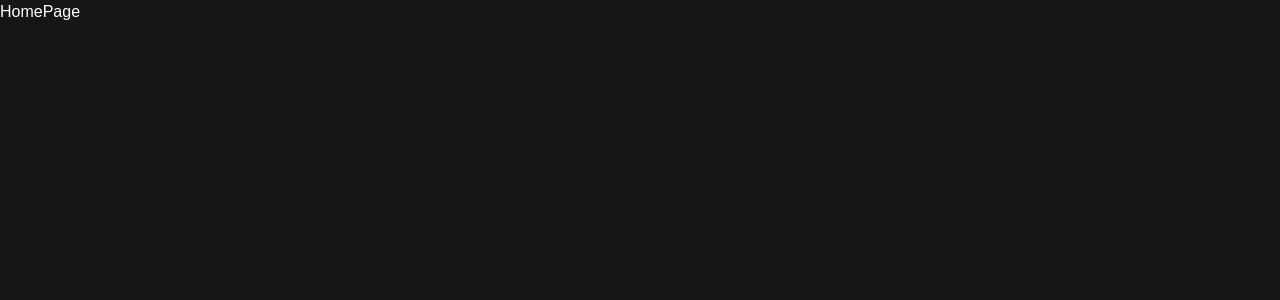
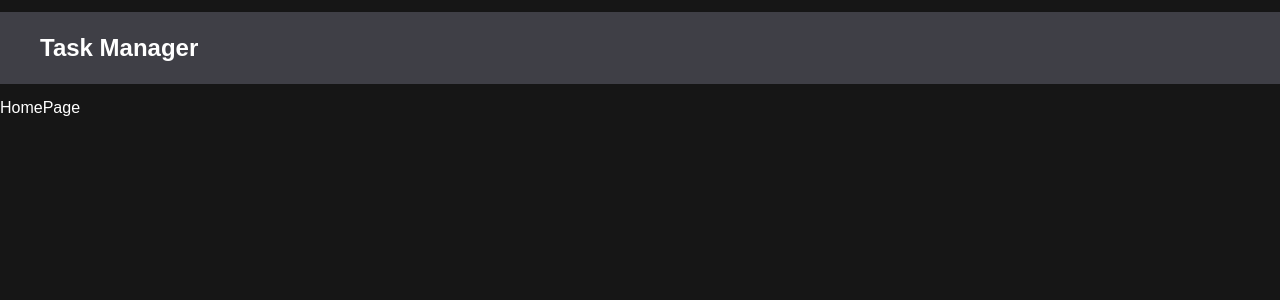
Before and after one commit to davidcastagnetoa/mern-crud-auth, a React (Vite) app in the folder client/: page / in a window 1280 px wide. Shown: the top 300 px of the page. Built offline with nearby package versions, Linux system fonts and the light colour scheme.

Commit message:
feat(Navbar.jsx)

```diff
--- a/client/src/App.jsx
+++ b/client/src/App.jsx
@@ -9,12 +9,14 @@
 
 import ProtectedRoute from "./ProtectedRoute";
 import { TaskProvider } from "./context/TasksContext";
+import Navbar from "./components/Navbar";
 
 const App = () => {
   return (
     <AuthProvider>
       <TaskProvider>
         <BrowserRouter>
+          <Navbar />
           <Routes>
             {/* Public Pages */}
             <Route path="/" element={<HomePage />} />
--- /dev/null
+++ b/client/src/components/Navbar.jsx
@@ -0,0 +1,17 @@
+import React from "react";
+import { Link } from "react-router-dom";
+
+function Navbar() {
+  return (
+    <nav className="bg-zinc-700 my-3 flex justify-between py-5 px-10">
+      <h1 className="text-2xl font-bold">Task Manager</h1>
+      <ul className="flex gap-x-2">
+        <li>
+          <Link />
+        </li>
+      </ul>
+    </nav>
+  );
+}
+
+export default Navbar;
```
